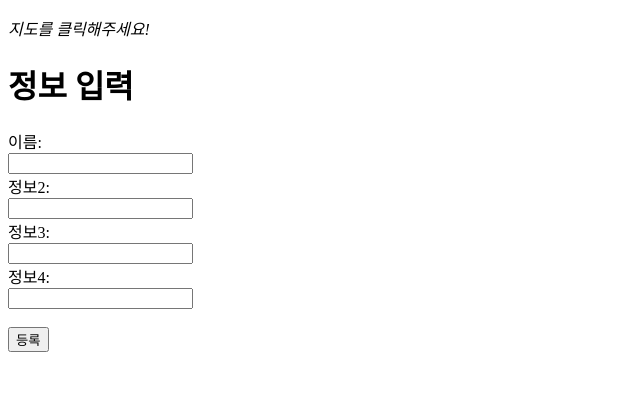
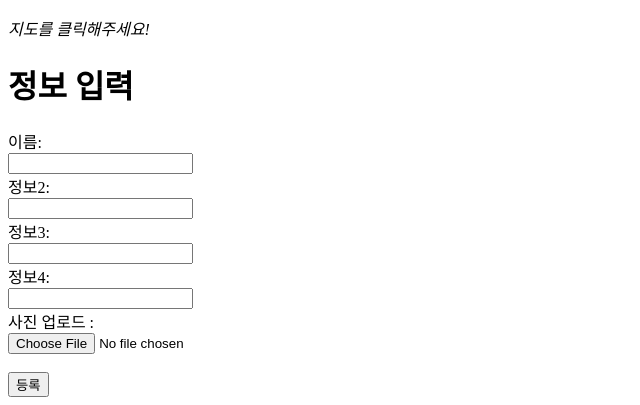
Before and after one commit to udonehn/Stray_cat_Hackathon, a Django app: page /cat_inf/map2/ in a window 1280 px wide. Shown: the part 408-813 px from the top of the page, without its empty margins (0-640 px from the left). Before the commit the page ends 760 px from the top, so only its background shows below. Run offline with Django 4.2, Linux system fonts and the light colour scheme; some libraries are stand-ins or nearby versions.

Commit message:
사진 기능 추가 완료

```diff
--- a/cat_project/apps/cat_inf/views.py
+++ b/cat_project/apps/cat_inf/views.py
@@ -4,7 +4,7 @@ from .models import Cat
 from django.utils import timezone
 
 def map2(request): #이거 이름 좀 잘 바꾸기 create 같은 거로
-    if(request.method == 'POST'):
+    if(request.method == 'POST' or request.method =='FILES'):
         post = Cat()
         post.name = request.POST['name']
         post.date = timezone.now()
@@ -13,6 +13,8 @@ def map2(request): #이거 이름 좀 잘 바꾸기 create 같은 거로
         post.info4 = request.POST['info4']
         post.latitude = request.POST['latitude']
         post.longitude = request.POST['longitude']
+        post.photo = request.FILES['photo']
         post.save()
+
         return redirect('main')
     return render(request,'cat_inf/map2.html')
--- a/cat_project/templates/cat_inf/map2.html
+++ b/cat_project/templates/cat_inf/map2.html
@@ -50,7 +50,7 @@
     </script>
     <div class="" style="border: 1px; border-color: black;">
         <h1>정보 입력</h1>
-        <form method="post" action="{% url 'map2' %}">
+        <form method="post" action="{% url 'map2' %}" enctype="multipart/form-data">
             {% csrf_token %}
             이름: <br>
             <input name="name" type="text">
@@ -63,10 +63,14 @@
             <br>
             정보4: <br>
             <input name="info4" type="text">
+            <br>
+            사진 업로드 : <br>
+            <input name="photo" type="file">
+
             <input id="latitude" name="latitude" type="hidden" value=37.6385963847980>   <!-- 위도 보내는 부분 -->
             <input id="longitude" name="longitude" type="hidden" value=127.1076728599100> <!-- 경도 보내는 부분 -->
             <br><br>
-            <input type="submit" class="" value="등록"> <!-- 사진 등록 기능 구현 필요 -->
+            <input type="submit" class="" value="등록">
         </form>
     </div>
 </body>
```
Also changed, not shown: cat_project/db.sqlite3, cat_project/media/cat_photo/ㅁㅁ.png (added).
